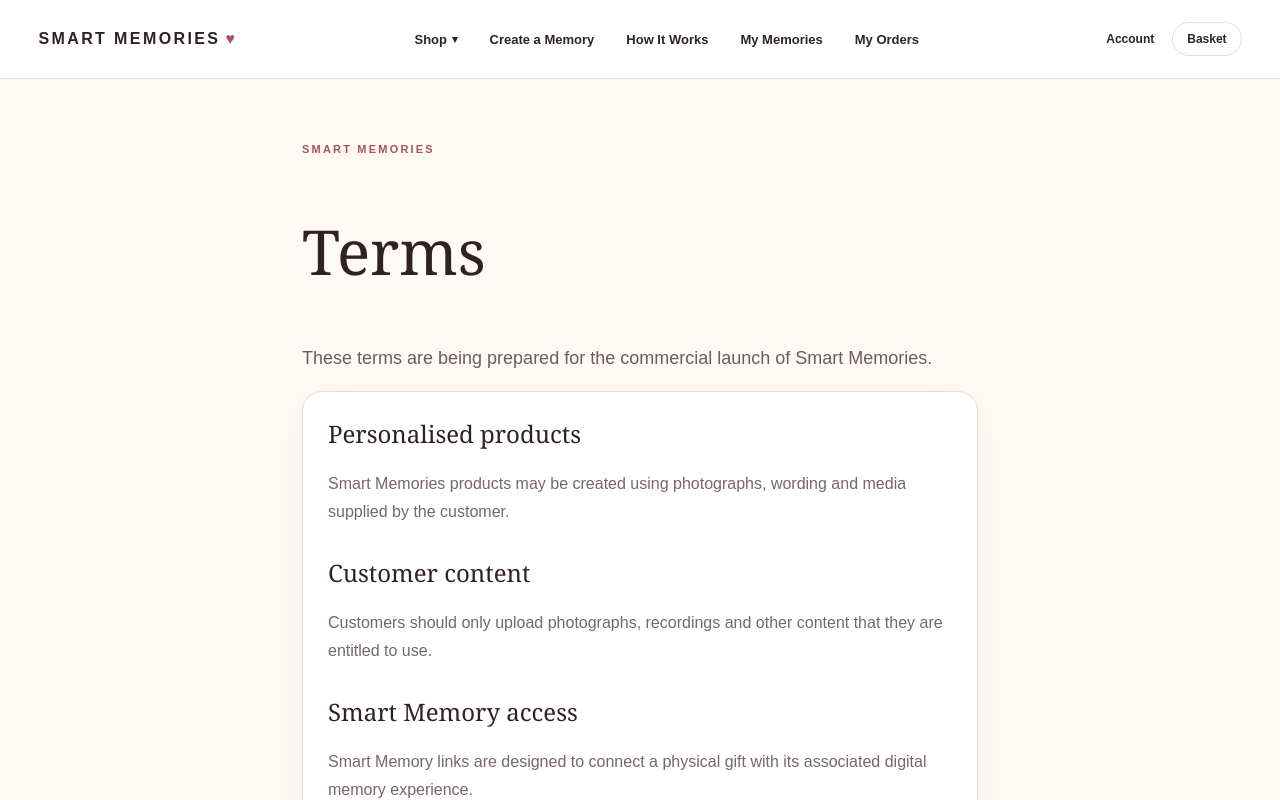
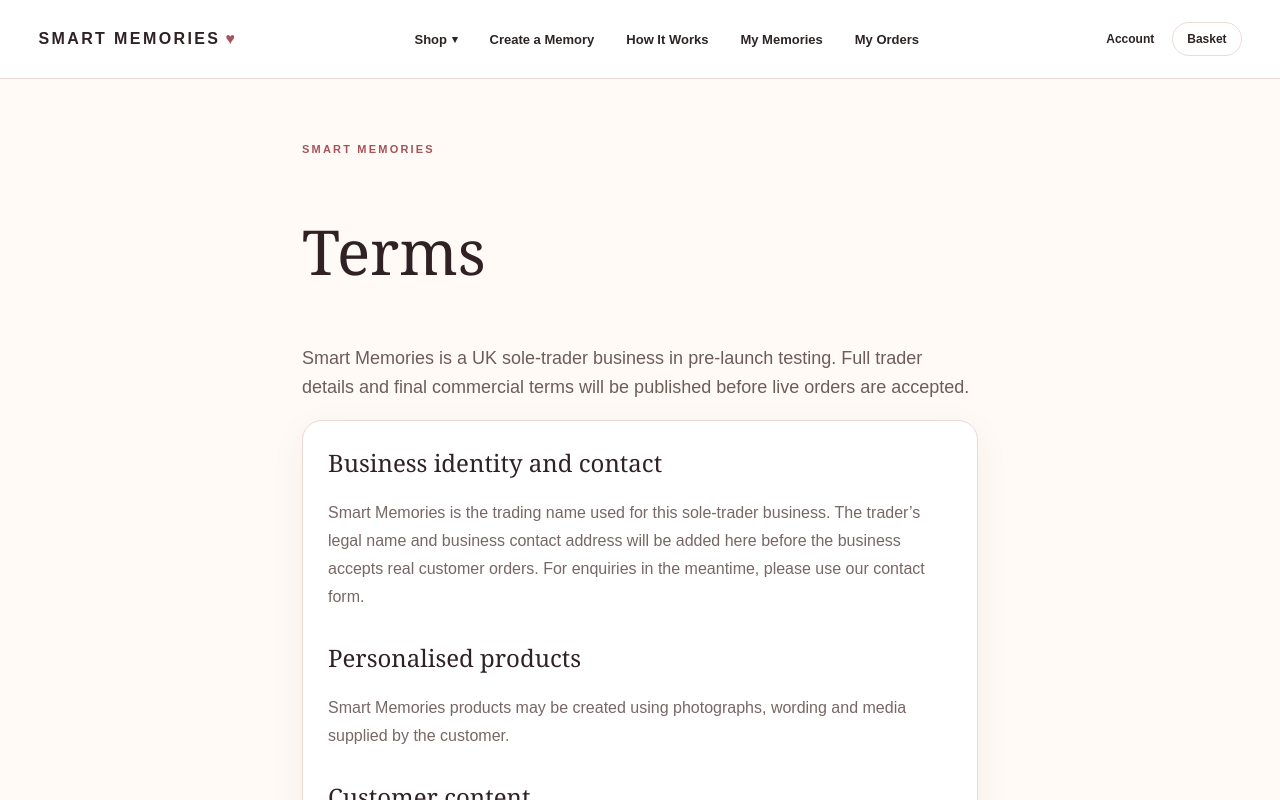
Before and after one commit to jorjuel/smart-memories, a Next.js app: page /terms in a window 1280 px wide. Shown: the top 800 px of the page. Built offline with nearby package versions, Linux system fonts and the light colour scheme.

Commit message:
Clarify sole-trader prelaunch disclosure in app/terms/page.tsx

```diff
--- a/app/terms/page.tsx
+++ b/app/terms/page.tsx
@@ -12,12 +12,15 @@ export default function TermsPage() {
       </h1>
 
       <p className="lead">
-        These terms are being
-        prepared for the commercial
-        launch of Smart Memories.
+        Smart Memories is a UK sole-trader business in pre-launch testing.
+        Full trader details and final commercial terms will be published
+        before live orders are accepted.
       </p>
 
       <div className="card">
+        <h2>Business identity and contact</h2>
+        <p>Smart Memories is the trading name used for this sole-trader business. The trader’s legal name and business contact address will be added here before the business accepts real customer orders. For enquiries in the meantime, please use our contact form.</p>
+
         <h2>
           Personalised products
         </h2>
```
